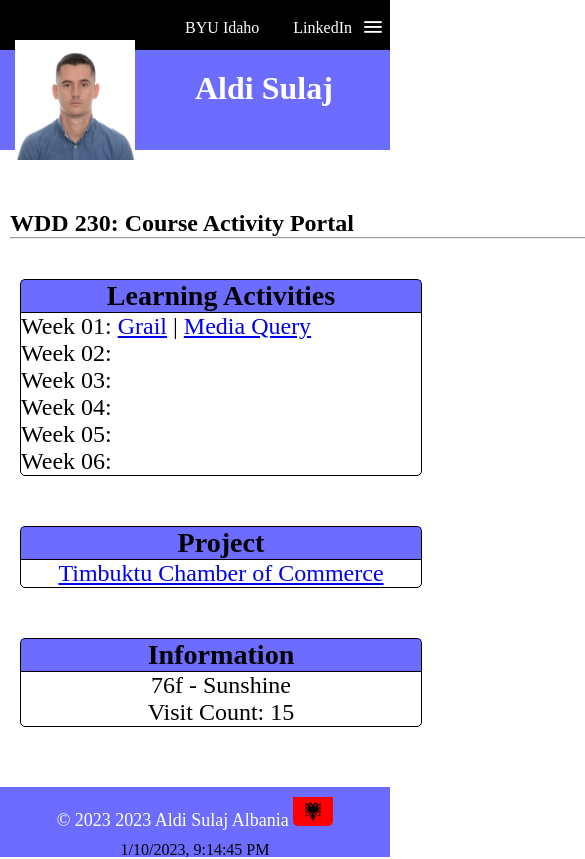
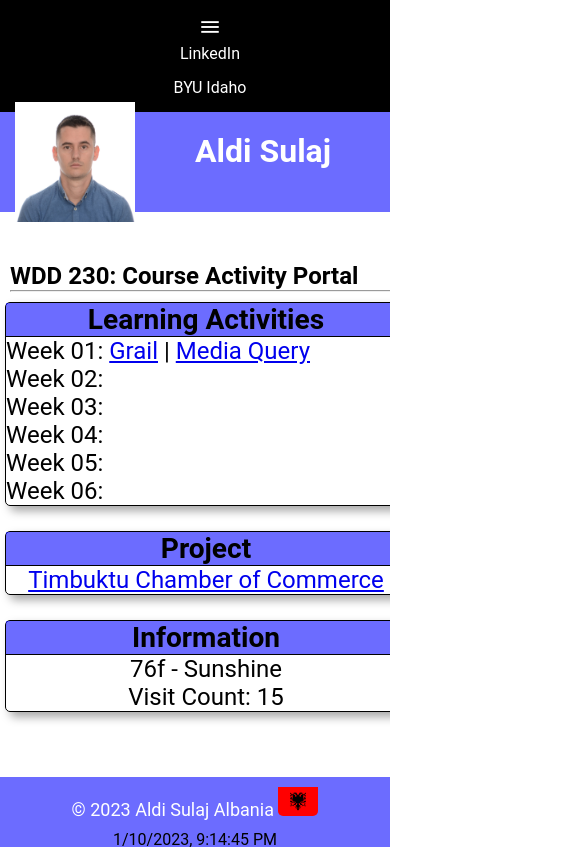
Before and after one commit to aldi-sulaj/wdd230, a plain HTML site: page index.html in a window 390 px wide. Shown: the top 859 px of the page, 585 px wide, since content can reach past the window. Drawn offline with nearby package versions, Linux system fonts and the light colour scheme; a web font is replaced by a local one.

Commit message:
new styles

```diff
--- a/index.html
+++ b/index.html
@@ -11,9 +11,16 @@
     />
     <meta name="author" content="Aldi Sulaj" />
     <link rel="stylesheet" href="styles/styles.css" />
+    <link rel="stylesheet" href="styles/base.css" />
     <link
       rel="stylesheet"
       href="https://fonts.googleapis.com/css2?family=Material+Symbols+Outlined:opsz,wght,FILL,GRAD@48,400,0,0"
+    />
+    <link rel="preconnect" href="https://fonts.googleapis.com" />
+    <link rel="preconnect" href="https://fonts.gstatic.com" crossorigin />
+    <link
+      href="https://fonts.googleapis.com/css2?family=Abyssinica+SIL&display=swap"
+      rel="stylesheet"
     />
     <title>WDD 230 - Portal - Aldi Sulaj</title>
   </head>
@@ -33,7 +40,8 @@
     </header>
     <main>
       <h2 class="h2-title">WDD 230: Course Activity Portal</h2>
-      <hr width="700px" />
+      <hr width="auto" />
+      <div class="allcards">
         <section class="card">
           <div class="card1">
             <h3 class="box-title">Learning Activities</h3>
@@ -58,15 +66,13 @@
           <p>76f - Sunshine</p>
           <p>Visit Count: 15</p>
         </section>
+      </div>
     </main>
     <footer>
       <div>
         <p class="footer-text">
           &copy;
           <span id="year"></span>
-          <script>
-            document.write(new Date().getFullYear());
-          </script>
           Aldi Sulaj Albania
           <img class="flag" src="image/Flag_of_Albania.svg.png" alt="Albania" />
         </p>
--- /dev/null
+++ b/styles/base.css
@@ -0,0 +1,3 @@
+* {
+  font-family: "Roboto", sans-serif;
+}
--- a/styles/styles.css
+++ b/styles/styles.css
@@ -2,11 +2,15 @@
   margin: 0;
   padding: 0;
 }
-
+html,
+body {
+  max-width: 100%;
+  overflow-x: hidden;
+}
 nav {
   background-color: black;
   width: 100%;
-  height: 40px;
+  height: auto;
   padding-top: 10px;
   text-align: right;
 }
@@ -49,8 +53,6 @@ main {
   width: 760px;
   padding: 50px 10px;
   margin: 0 auto;
-  display: grid;
-  grid-template-columns: 1fr;
 }
 
 .dark {
@@ -65,8 +67,12 @@ li {
 }
 
 section {
-  margin: 10px;
-  margin-top: 40px;
+  margin: 10px 10px 15px;
+}
+
+.allcards {
+  display: grid;
+  grid-template-columns: 1fr 1fr;
 }
 
 .card {
@@ -75,6 +81,8 @@ section {
   font-size: x-large;
   border: 1px solid;
   border-radius: 5px;
+  margin-left: -5px;
+  box-shadow: 5px 5px 10px rgba(0, 0, 0, 0.35);
 }
 
 h3 {
@@ -106,12 +114,23 @@ footer {
   border-radius: 5px;
 }
 
-@media only screen and (min-width: 38rem) {
-  nav {
-    flex-direction: row-reverse;
+@media only screen and (max-width: 38rem) {
+  .allcards {
+    display: grid;
+    grid-template-columns: 1fr;
   }
 
-  main {
-    grid-template-columns: 1fr 1fr;
+  nav ul {
+    display: flex;
+    flex-direction: column-reverse;
+  }
+
+  .dark {
+    text-align: center;
+    padding-left: 35px;
+  }
+
+  nav ul li {
+    text-align: center;
   }
 }
```
Also changed, not shown: image/hamburger.svg (deleted), styles/large.css (added). Lines whose indentation alone changed are shown as unchanged.
